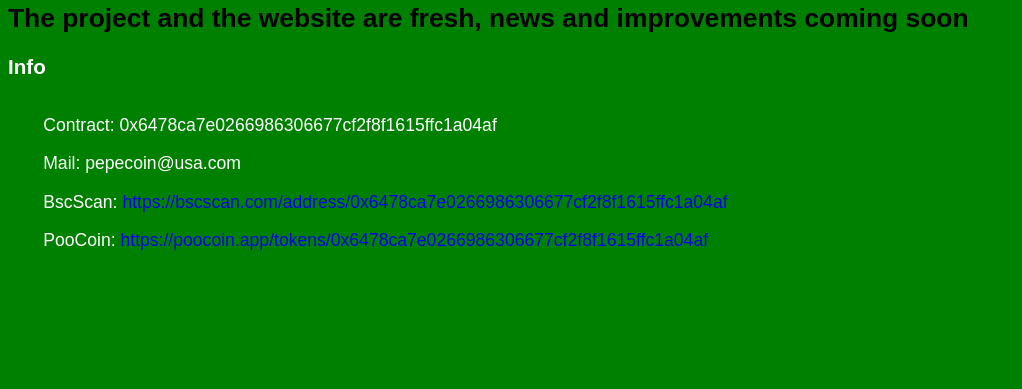
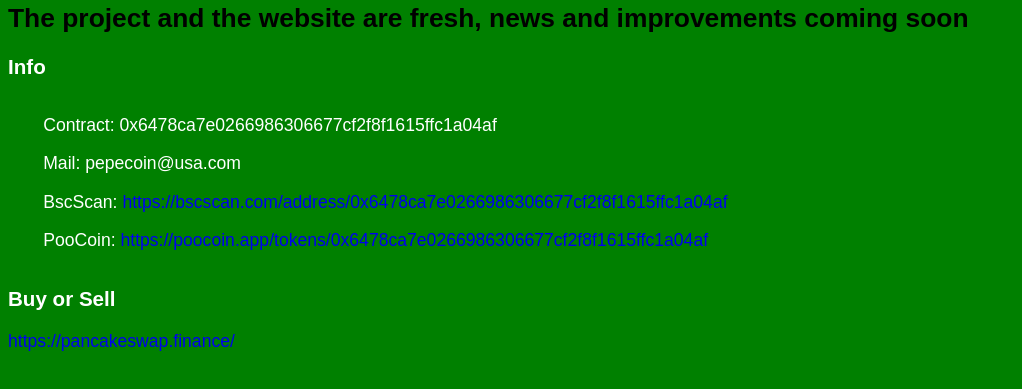
Before and after one commit to PepeCoinOfficial/PepeCoinOfficial.github.io, a plain HTML site: page index.html in a window 1280 px wide. Shown: the part 69-458 px from the top of the page, without its empty margins (0-1022 px from the left). Drawn offline with Linux system fonts and the light colour scheme.

Commit message:
Update index.html

```diff
--- a/index.html
+++ b/index.html
@@ -24,6 +24,12 @@
 	<p>BscScan: <a target="_newblank "href="https://bscscan.com/address/0x6478ca7e0266986306677cf2f8f1615ffc1a04af">https://bscscan.com/address/0x6478ca7e0266986306677cf2f8f1615ffc1a04af</a></p>
 	<p>PooCoin: <a target="_newblank" href="https://poocoin.app/tokens/0x6478ca7e0266986306677cf2f8f1615ffc1a04af">https://poocoin.app/tokens/0x6478ca7e0266986306677cf2f8f1615ffc1a04af</a></p>
 </div>
+
+
+<h3>Buy or Sell</h3>
+
+<p><a target="_newblank" href="https://pancakeswap.finance/">https://pancakeswap.finance/</a></p>
+
 
 </div>
 
```
